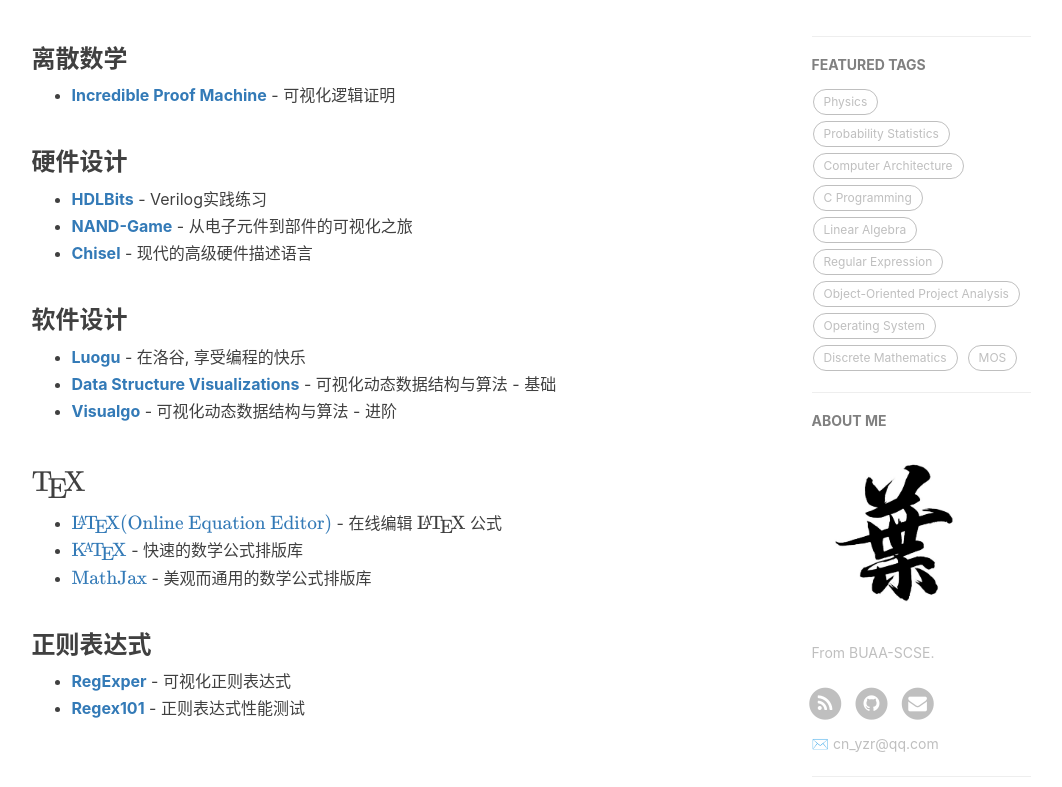
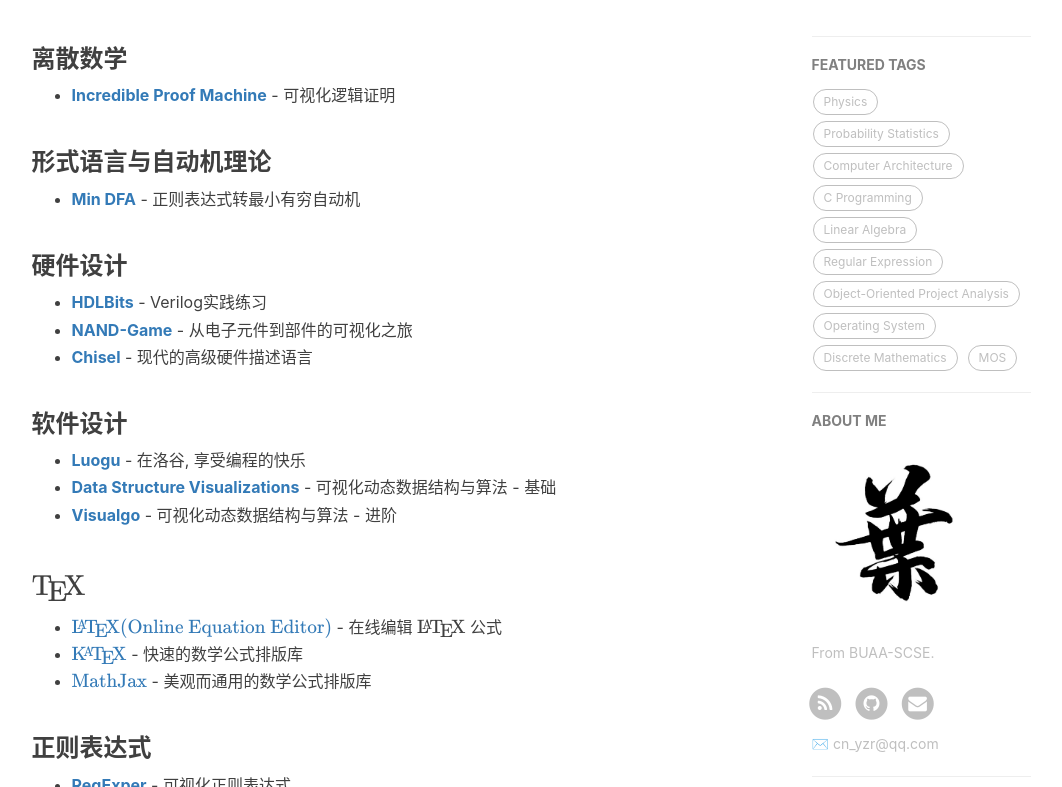
Before and after one commit to Coekjan/coekjan.github.io, a Jekyll site: the page built from 1-resources.html, in a window 1280 px wide and 900 px high, scrolled down 309 px, cut to the strip 113-900 px from the top of the window. Shown: the whole strip, without its empty margins (136-1198 px from the left). Built offline with Jekyll 4.4.1, drawn with Linux system fonts in a browser that asks for light colours; nearby versions of some CDN libraries; comment, search, counter and statistics services are not loaded.

Commit message:
Update resources

```diff
--- a/_includes/resources/zh.md
+++ b/_includes/resources/zh.md
@@ -1,6 +1,10 @@
 ### 离散数学
 
 * **[Incredible Proof Machine](https://incredible.pm)** - 可视化逻辑证明
+
+### 形式语言与自动机理论
+
+* **[Min DFA](https://cyberzhg.github.io/toolbox/min_dfa)** - 正则表达式转最小有穷自动机
 
 ### 硬件设计
 
```
